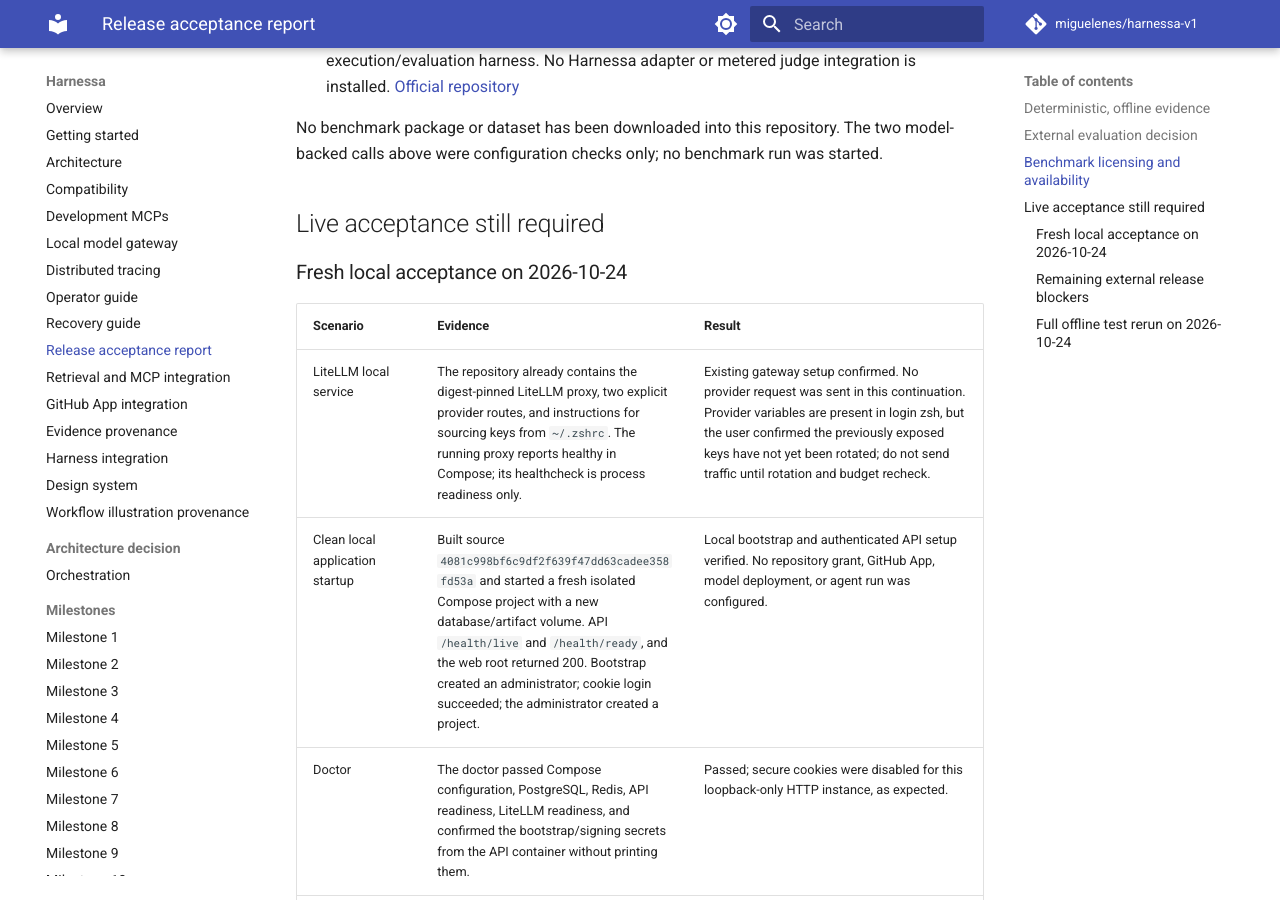
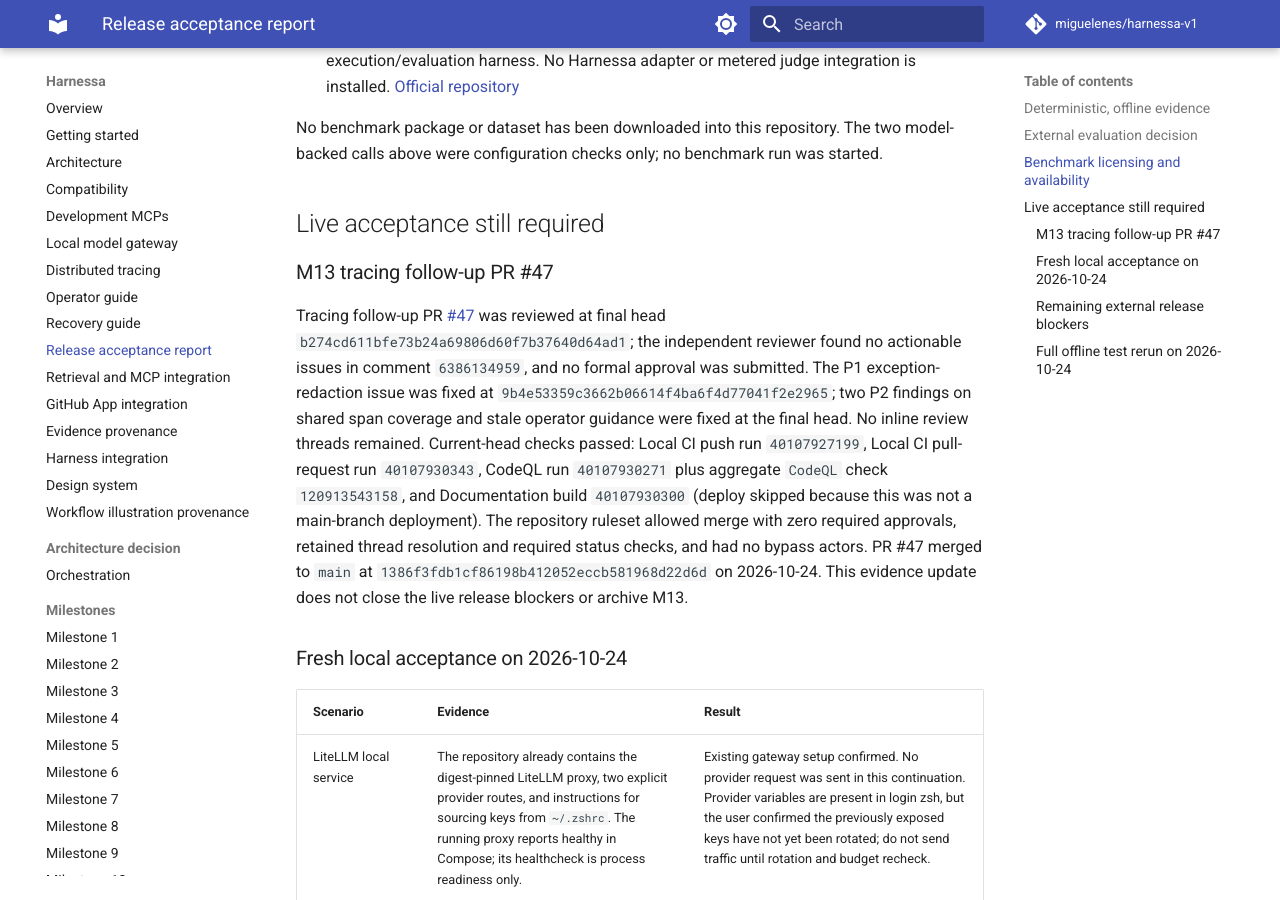
Before and after one commit to miguelenes/harnessa-v1, an MkDocs documentation site: the page built from docs/acceptance-report.md, in a window 1280 px wide and 900 px high, scrolled down 3850 px. Built offline with MkDocs 1.6.1 and Material for MkDocs 9.7.7, drawn with Linux system fonts in a browser that asks for light colours; comment, search, counter and statistics services are not loaded; some of the changed text lies outside the part shown.

Commit message:
docs: record M13 tracing merge evidence

```diff
--- a/docs/acceptance-report.md
+++ b/docs/acceptance-report.md
@@ -38,6 +38,10 @@
 No benchmark package or dataset has been downloaded into this repository. The two model-backed calls above were configuration checks only; no benchmark run was started.
 
 ## Live acceptance still required
+
+### M13 tracing follow-up PR #47
+
+Tracing follow-up PR [#47](https://github.com/miguelenes/harnessa-v1/pull/47) was reviewed at final head `b274cd611bfe73b24a69806d60f7b37640d64ad1`; the independent reviewer found no actionable issues in comment `6386134959`, and no formal approval was submitted. The P1 exception-redaction issue was fixed at `9b4e53359c3662b06614f4ba6f4d77041f2e2965`; two P2 findings on shared span coverage and stale operator guidance were fixed at the final head. No inline review threads remained. Current-head checks passed: Local CI push run `40107927199`, Local CI pull-request run `40107930343`, CodeQL run `40107930271` plus aggregate `CodeQL` check `120913543158`, and Documentation build `40107930300` (deploy skipped because this was not a main-branch deployment). The repository ruleset allowed merge with zero required approvals, retained thread resolution and required status checks, and had no bypass actors. PR #47 merged to `main` at `1386f3fdb1cf86198b412052eccb581968d22d6d` on 2026-10-24. This evidence update does not close the live release blockers or archive M13.
 
 ### Fresh local acceptance on 2026-10-24
 
```
Also changed, not shown: other parts of docs/acceptance-report.md (+1 -1 lines), docs/milestones/13.md (+3 -1 lines).
